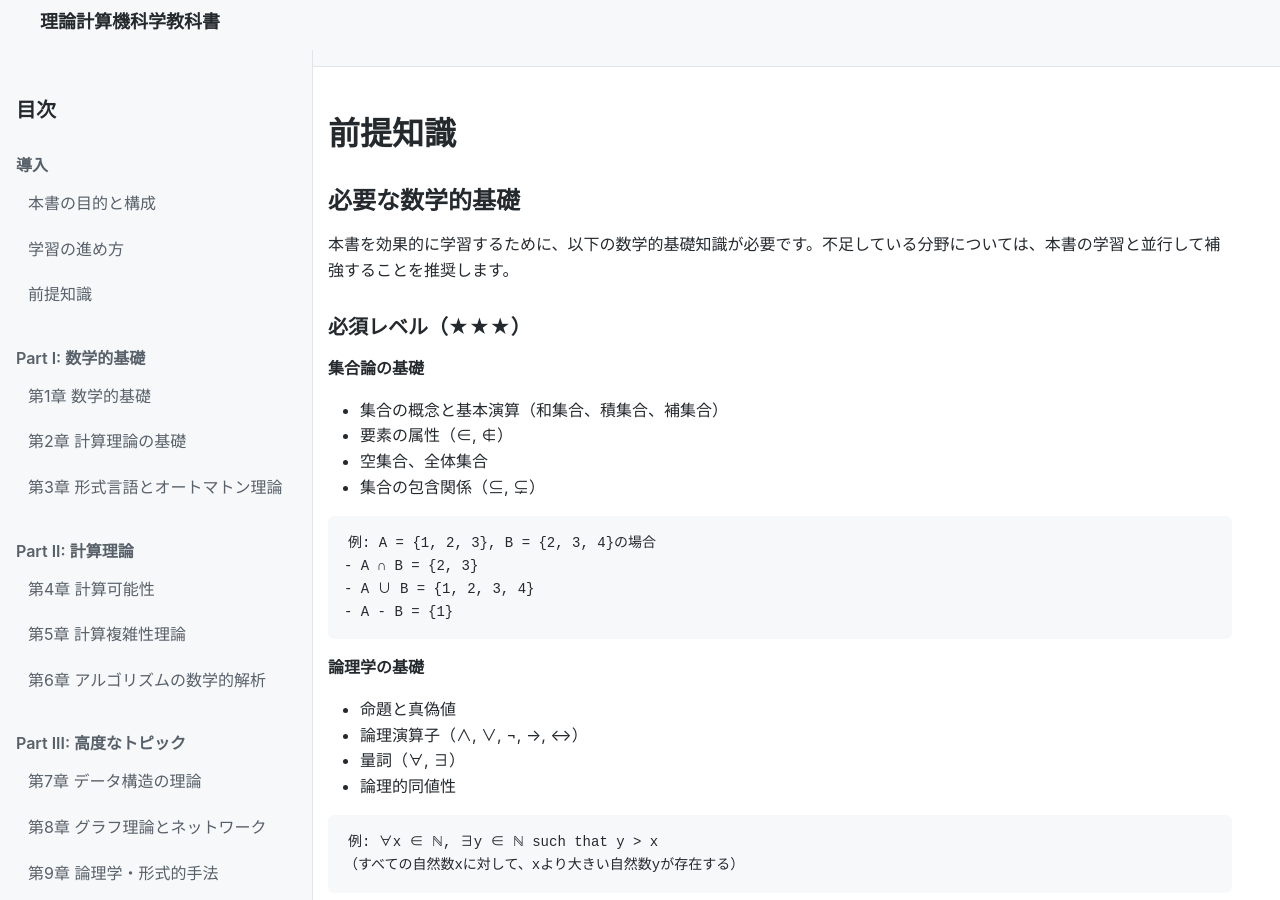
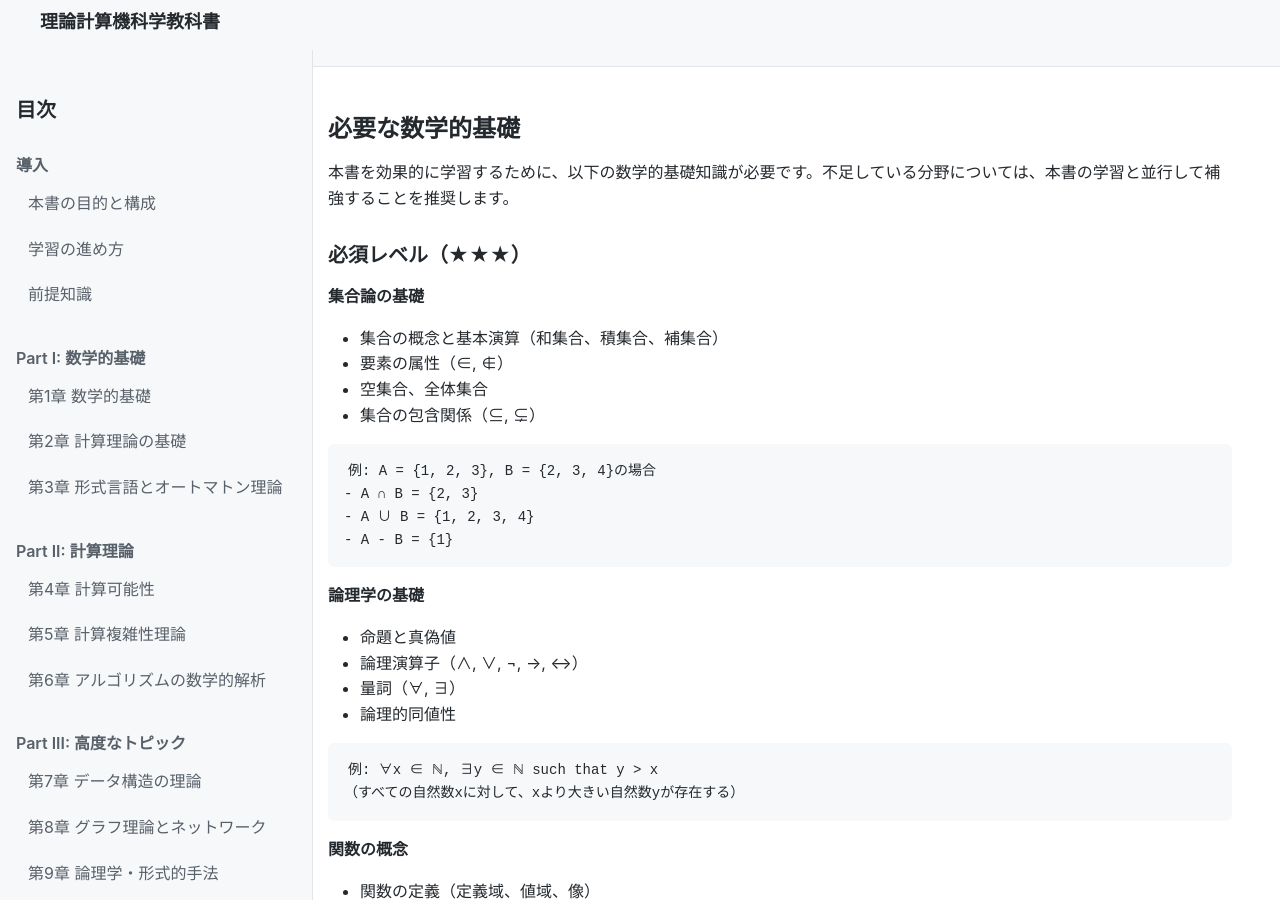
Before and after one commit to itdojp/theoretical-computer-science-textbook, a Jekyll site: the page built from docs/src/introduction/prerequisites.md, in a window 1280 px wide and 900 px high. Built offline with Jekyll 4.4.1, drawn with Linux system fonts in a browser that asks for light colours.

Commit message:
Fix all remaining markdown linting errors
- Remove duplicate H1 headings from files (MD025)
- Add missing blank lines around all lists (MD032)
- Add missing blank lines around all headings (MD022)
- Fix code blocks without language specification (MD040)
- Add trailing newlines to files (MD047)
- Ensure complete markdown linting compliance

🤖 Generated with [Claude Code](https://claude.ai/code)

Co-Authored-By: Claude <noreply@anthropic.com>

````diff
--- a/docs/src/introduction/prerequisites.md
+++ b/docs/src/introduction/prerequisites.md
@@ -2,8 +2,6 @@
 title: "前提知識"
 layout: default
 ---
-
-# 前提知識
 
 ## 必要な数学的基礎
 
@@ -12,12 +10,13 @@ layout: default
 ### 必須レベル（★★★）
 
 **集合論の基礎**
+
 - 集合の概念と基本演算（和集合、積集合、補集合）
 - 要素の属性（∈, ∉）
 - 空集合、全体集合
 - 集合の包含関係（⊆, ⊊）
 
-```
+```text
 例: A = {1, 2, 3}, B = {2, 3, 4}の場合
 - A ∩ B = {2, 3}
 - A ∪ B = {1, 2, 3, 4}
@@ -25,23 +24,26 @@ layout: default
 ```
 
 **論理学の基礎**
+
 - 命題と真偽値
 - 論理演算子（∧, ∨, ¬, →, ↔）
 - 量詞（∀, ∃）
 - 論理的同値性
 
-```
+```text
 例: ∀x ∈ ℕ, ∃y ∈ ℕ such that y > x
 （すべての自然数xに対して、xより大きい自然数yが存在する）
 ```
 
 **関数の概念**
+
 - 関数の定義（定義域、値域、像）
 - 単射、全射、全単射
 - 逆関数
 - 合成関数
 
 **基本的な証明技法**
+
 - 直接証明
 - 対偶証明
 - 背理法
@@ -50,16 +52,19 @@ layout: default
 ### 推奨レベル（★★☆）
 
 **線形代数**
+
 - ベクトル空間の基本概念
 - 行列の基本演算
 - 固有値・固有ベクトル（第11章で使用）
 
 **微積分学**
+
 - 極限の概念
 - 微分と積分の基本（複雑性解析で使用）
 - 簡単な微分方程式
 
 **確率論**
+
 - 確率の基本概念
 - 条件付き確率
 - 確率分布（第10章、第12章で使用）
````
Also changed, not shown: docs/src/introduction/learning-guide.md (+3 -2 lines).
